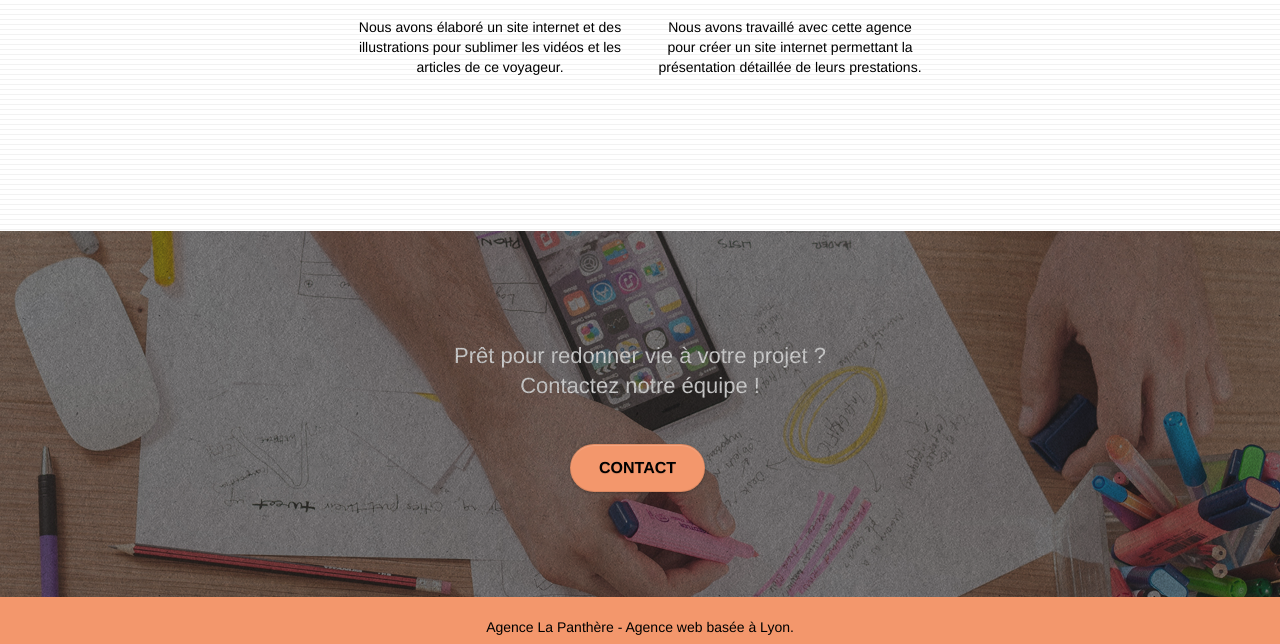
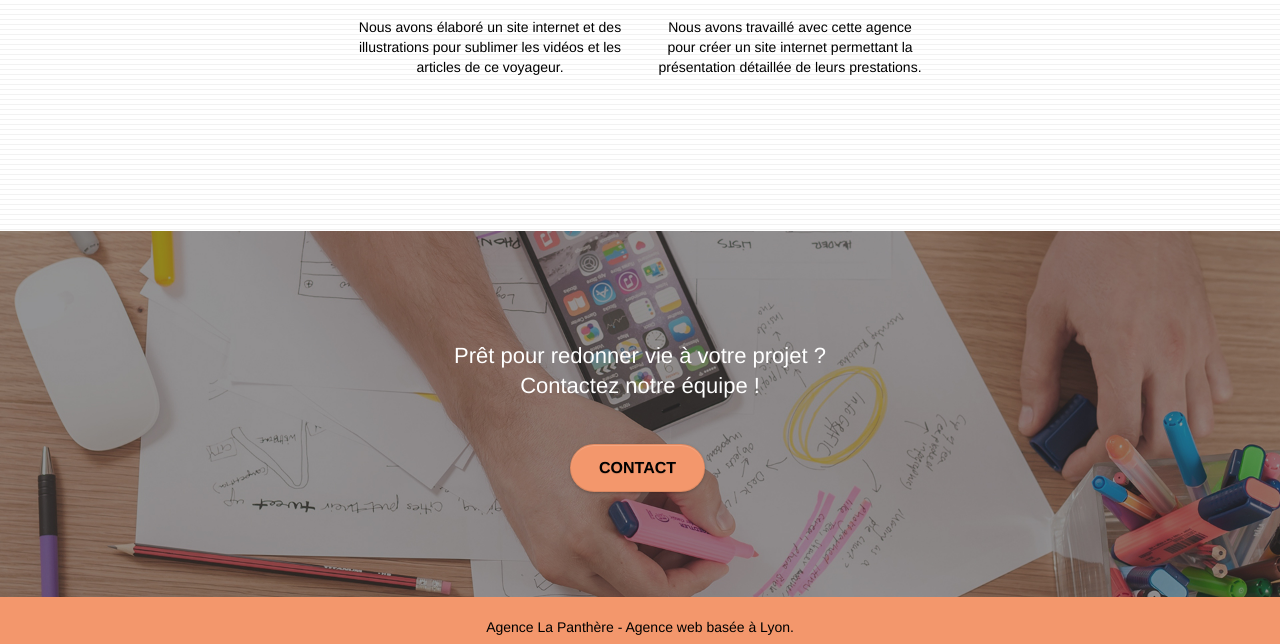
Before and after one commit to Michaelbr-Dev/OC-Project-4, a plain HTML site: page optimise/index.html in a window 1280 px wide. Shown: the part 2836-3480 px from the top of the page. Drawn offline with Linux system fonts and the light colour scheme.

Commit message:
texture-paper removed for bloc-5-cta in index.html

```diff
--- a/optimise/index.html
+++ b/optimise/index.html
@@ -306,7 +306,7 @@
 
       <!-- bloc-5-cta -->
       <div
-        class="bloc bgc-dark-slate-blue bg-banniere d-bloc bloc-bg-texture texture-paper"
+        class="bloc bgc-dark-slate-blue bg-banniere d-bloc bloc-bg-texture"
         id="bloc-5-cta"
       >
         <div class="container bloc-lg">
```
